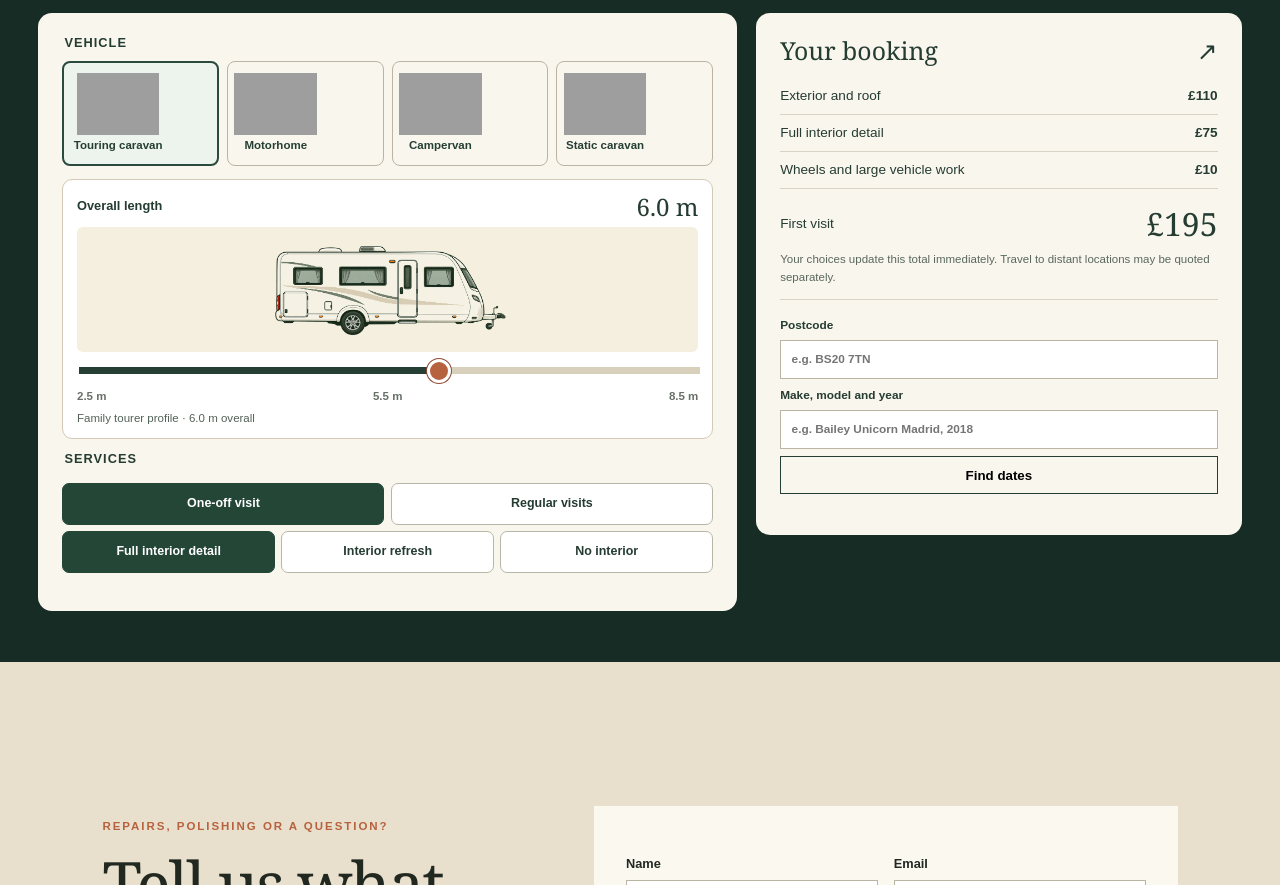
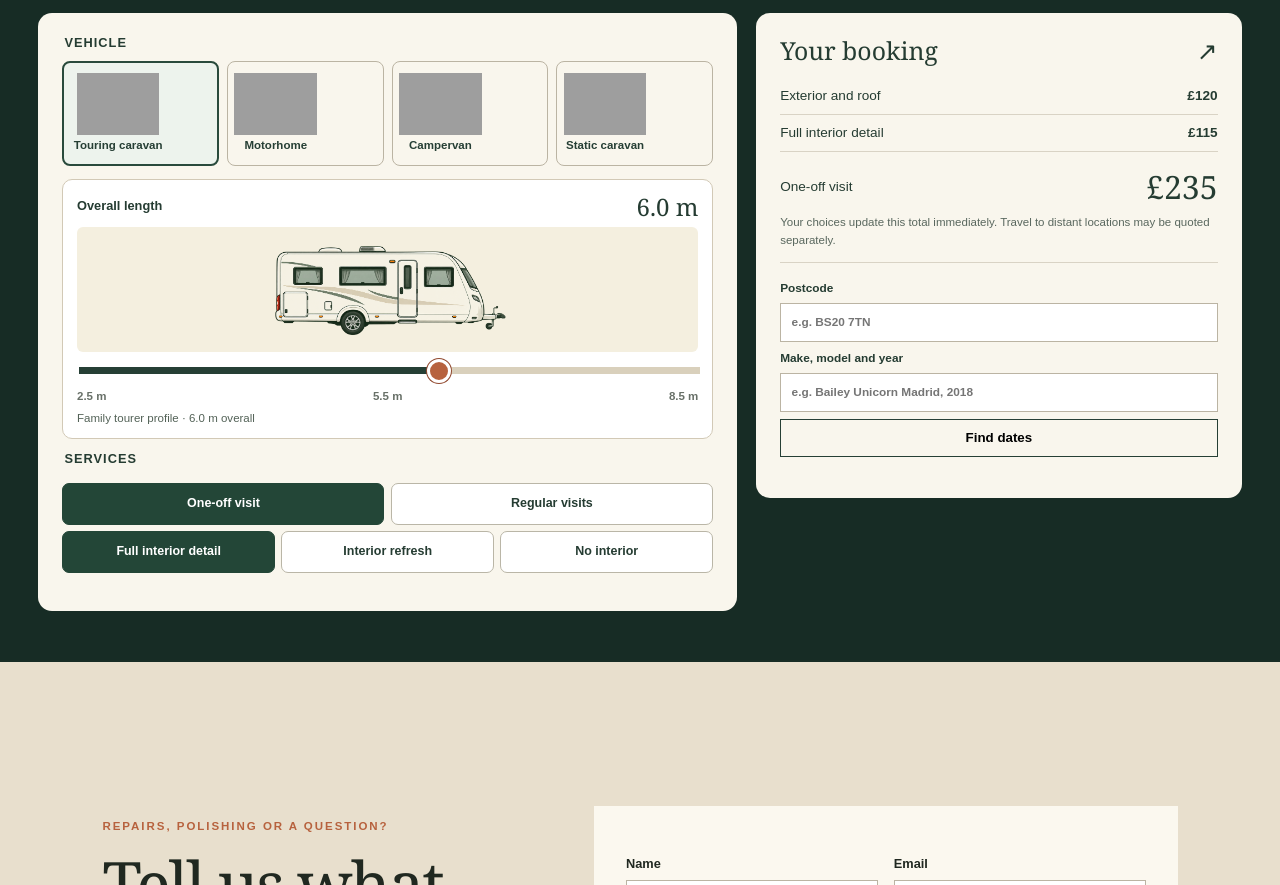
Before and after one commit to defeaz/caravan-revival, a website: page index.html in a window 1280 px wide. Shown: the part 3181-4066 px from the top of the page. Drawn offline with Linux system fonts and the light colour scheme; grey boxes are pictures that could not be loaded.

Commit message:
Refine caravan sizes, recurring visits and interior pricing

```diff
--- a/app.js
+++ b/app.js
@@ -11,9 +11,9 @@ const drawings = {
   'Touring caravan': [
     [3,'touring-caravan/micro-caravan-v2.png','Micro caravan'],[3.5,'touring-caravan/compact-retro-caravan-v3.png','Compact retro caravan'],[4,'touring-caravan/pop-top-tourer-v3.png','Pop-top tourer'],[4.5,'touring-caravan/compact-tourer-v2.png','Compact tourer'],[5.5,'touring-caravan/classic-tourer-v2.png','Classic tourer'],[6.5,'touring-caravan/family-tourer-v3.png','Family tourer'],[7.5,'touring-caravan/twin-axle-tourer-v2.png','Twin-axle tourer'],[8.5,'touring-caravan/large-twin-axle-v3.png','Large twin-axle tourer']
   ],
-  Campervan: [[4.5,'../../vehicle-sizes-v2/vw-california.png','Compact pop-top camper'],[5.5,'campervan/compact-campervan.png','Campervan'],[7,'campervan/compact-campervan.png','Long-wheelbase campervan']],
+  Campervan: [[4.5,'../../vehicle-sizes-v2/vw-california.png','Compact pop-top camper'],[5.5,'campervan/compact-campervan.png','Pop-top campervan'],[6,'campervan/long-wheelbase-campervan.webp','Long-wheelbase campervan'],[7,'campervan/extra-long-campervan.webp','Extra-long campervan']],
   Motorhome: [[7,'motorhome/coachbuilt-motorhome-v2.png','Coachbuilt motorhome'],[8.5,'motorhome/premium-a-class-v3.png','A-class motorhome'],[9.5,'motorhome/a-class-motorhome-v2.png','Integrated motorhome'],[10.5,'motorhome/luxury-motorhome-v3.png','Luxury motorhome'],[12,'motorhome/extra-large-motorhome-v3.png','Large motorhome'],[14,'motorhome/motorcoach-v3.png','Motorcoach']],
-  'Static caravan': [[10.5,'static-caravan/large-static-caravan-v2.png','Static caravan'],[14,'static-caravan/long-static-caravan-v3.png','Large static caravan']]
+  'Static caravan': [[10.5,'static-caravan/long-static-caravan-v3.png','Static caravan'],[14,'static-caravan/large-static-caravan-v2.png','Large static caravan']]
 };
 const ranges = {'Touring caravan':[2.5,8.5,6],Campervan:[4,7,5.5],Motorhome:[5.5,14,7],'Static caravan':[8,14,10]};
 const profiles = {
@@ -34,20 +34,21 @@ function refresh(){
   document.querySelector('#vehicle-size').value=`${metres.toFixed(1)}m`;
   range.style.setProperty('--range-progress',`${(metres-Number(range.min))/(Number(range.max)-Number(range.min))*100}%`);
   const exterior=round5(profile.exteriorBase+profile.exteriorMetre*metres);
-  const fullInterior=round5(profile.interiorBase+profile.interiorMetre*metres);
+  const fullInterior=round5((profile.interiorBase+profile.interiorMetre*metres)*1.5);
   const choice=form.elements.interiorService.value;
-  const interior=choice==='Full interior detail'?fullInterior:choice==='Interior clean'?round5(fullInterior*.5):0;
+  const interior=choice==='Full interior detail'?fullInterior:choice==='Interior clean'?round5(fullInterior*.62):0;
   const wheels=type==='Static caravan'?0:type==='Touring caravan'?(metres>6.5?20:10):type==='Motorhome'?(metres>9?35:15):10;
   const large=type==='Motorhome'&&metres>8?round5((metres-8)*40):0;
-  quote=exterior+interior+wheels+large;
-  document.querySelector('#exterior-price').textContent=money(exterior);
+  const ongoing=form.elements.service.value==='ongoing';
+  const exteriorPrice=ongoing?round5((exterior+wheels+large)*.7):exterior+wheels+large;
+  quote=exteriorPrice+interior;
+  document.querySelector('#exterior-price').textContent=money(exteriorPrice);
   document.querySelector('#interior-label').textContent=choice;
   document.querySelector('#interior-price').textContent=money(interior);
-  document.querySelector('#extras-price').textContent=money(wheels+large);
   document.querySelector('#total-price').textContent=money(quote);
-  const ongoing=form.elements.service.value==='ongoing';
-  document.querySelector('#regular-note').hidden=!ongoing;
-  document.querySelector('#regular-copy').textContent=`Later visits from ${money(round5((exterior+wheels+large)*.65+interior))}, according to the services selected.`;
+  document.querySelector('#total-label').textContent=ongoing?'Per visit':'One-off visit';
+  document.querySelector('#regular-frequency').hidden=!ongoing;
+  form.querySelectorAll('[name="frequency"]').forEach(el=>el.disabled=!ongoing);
 }
 function changeChoice(){resetDates();refresh();}
 range.addEventListener('input',changeChoice);
@@ -90,12 +91,12 @@ document.querySelector('#enquiry-form')?.addEventListener('submit', async (event
   enquiryStatus.textContent = 'Sending…';
 
   try {
-    if (!/^https:\/\/script\.google\.com\//.test(bookingApi)) {
+    if (!/^https:\/\/script\.google\.com\//.test(api)) {
       throw new Error('Online enquiries are being updated. Please use the form later or call for now.');
     }
     const payload = Object.fromEntries(new FormData(enquiryForm));
     payload.action = 'enquiry';
-    const response = await fetch(bookingApi, {
+    const response = await fetch(api, {
       method: 'POST',
       headers: { 'content-type': 'text/plain;charset=utf-8' },
       body: JSON.stringify(payload)
--- a/booking-studio.css
+++ b/booking-studio.css
@@ -13,6 +13,7 @@
 .booking-studio .vehicle-length-limits{margin-top:.3rem}.vehicle-profile-label{font-size:.72rem;color:#536257;margin:.25rem 0 0}
 .basket-choices{display:flex;gap:.4rem;margin:.35rem 0}.basket-choices label{flex:1;margin:0;cursor:pointer}.basket-choices input{position:absolute;opacity:0;width:1px}.basket-choices span{display:flex;align-items:center;justify-content:center;text-align:center;padding:.55rem .3rem;min-height:42px;border:1px solid #bab6a7;border-radius:7px;font-size:.78rem;background:#fff}.basket-choices input:checked+span{background:#234637;border-color:#234637;color:#fff}.basket-choices input:focus-visible+span{outline:3px solid #b7623e}
 .booking-studio .regular-note{margin:.35rem 0;font-size:.7rem;line-height:1.4}
+.frequency-box{padding:.65rem .8rem;margin:.55rem 0 0;background:#fff;border:1px solid #d2c9b6;border-radius:9px;font-size:.76rem;font-weight:700}.frequency-box[hidden]{display:none}.frequency-box .basket-choices{margin:.4rem 0 0}
 .booking-basket h3{margin:0 0 .7rem;display:flex;justify-content:space-between;font:1.55rem Georgia,serif}.basket-line,.basket-total{display:flex;justify-content:space-between;gap:1rem;padding:.45rem 0;font-size:.85rem;border-bottom:1px solid #d9d3c5}.basket-total{align-items:center;border:0;padding:.8rem 0 .2rem}.basket-total strong{font:2rem Georgia,serif}.basket-hint{font-size:.72rem;color:#59675e;margin:.1rem 0 .8rem}.booking-details{border-top:1px solid #d9d3c5;padding-top:.5rem}.booking-details label{margin:.45rem 0;font-size:.74rem}.booking-details input,.booking-details select{padding:.55rem .65rem}.booking-details .two{gap:.5rem}.booking-details .secondary{width:100%;padding:.65rem}.booking-details #form-status{font-size:.73rem;min-height:1em;margin:.3rem 0}.booking-details .check{display:flex;align-items:center;gap:.5rem}.booking-details .check input{width:auto}.booking-details .button{padding:.7rem}
 @media(max-width:850px){.booking-grid{grid-template-columns:1fr}.booking-head{align-items:start}.booking-studio{padding:2.5rem 5vw}.booking-basket{position:static}}
 @media(max-width:520px){.booking-head{display:block}.booking-deposit{text-align:left}.booking-studio .type-choice-grid{grid-template-columns:repeat(2,1fr)}.booking-build,.booking-basket{padding:1rem}.basket-choices{flex-wrap:wrap}.basket-choices label{min-width:30%}}
--- a/index.html
+++ b/index.html
@@ -28,7 +28,7 @@
   <link rel="icon" href="/assets/favicon.svg">
   <link rel="stylesheet" href="/style.css">
   <link rel="stylesheet" href="/updates.css?v=5">
-  <link rel="stylesheet" href="/booking-studio.css?v=1">
+  <link rel="stylesheet" href="/booking-studio.css?v=2">
 
   <script type="application/ld+json">
     {
@@ -218,15 +218,14 @@
           <fieldset class="choice-group"><legend>Services</legend>
             <div class="basket-choices"><label><input type="radio" name="service" value="oneoff" checked><span>One-off visit</span></label><label><input type="radio" name="service" value="ongoing"><span>Regular visits</span></label></div>
             <div class="basket-choices"><label><input type="radio" name="interiorService" value="Full interior detail" checked><span>Full interior detail</span></label><label><input type="radio" name="interiorService" value="Interior clean"><span>Interior refresh</span></label><label><input type="radio" name="interiorService" value="No interior cleaning"><span>No interior</span></label></div>
-            <p id="regular-note" class="regular-note" hidden>First visit at the one-off price. <span id="regular-copy"></span></p>
+            <div id="regular-frequency" class="frequency-box" hidden><span>How often?</span><div class="basket-choices"><label><input type="radio" name="frequency" value="Monthly" checked><span>Monthly</span></label><label><input type="radio" name="frequency" value="Every two months"><span>Every 2 months</span></label><label><input type="radio" name="frequency" value="Every three months"><span>Every 3 months</span></label></div></div>
           </fieldset>
         </div>
         <div class="booking-basket">
           <h3>Your booking <span aria-hidden="true">↗</span></h3>
           <div class="basket-line"><span>Exterior and roof</span><strong id="exterior-price">£0</strong></div>
           <div class="basket-line"><span id="interior-label">Full interior detail</span><strong id="interior-price">£0</strong></div>
-          <div class="basket-line"><span>Wheels and large vehicle work</span><strong id="extras-price">£0</strong></div>
-          <div class="basket-total"><span>First visit</span><strong id="total-price">£0</strong></div>
+          <div class="basket-total"><span id="total-label">One-off visit</span><strong id="total-price">£0</strong></div>
           <p class="basket-hint">Your choices update this total immediately. Travel to distant locations may be quoted separately.</p>
           <div class="booking-details">
             <label>Postcode<input name="postcode" autocomplete="postal-code" placeholder="e.g. BS20 7TN" required></label>
@@ -332,7 +331,7 @@
   </footer>
 
   <script src="/booking-config.js"></script>
-  <script src="/app.js?v=10" defer></script>
+  <script src="/app.js?v=11" defer></script>
 
 </body>
 </html>
```
Also changed, not shown: assets/vehicles/sizes/campervan/extra-long-campervan.webp (added), assets/vehicles/sizes/campervan/long-wheelbase-campervan.webp (added).
